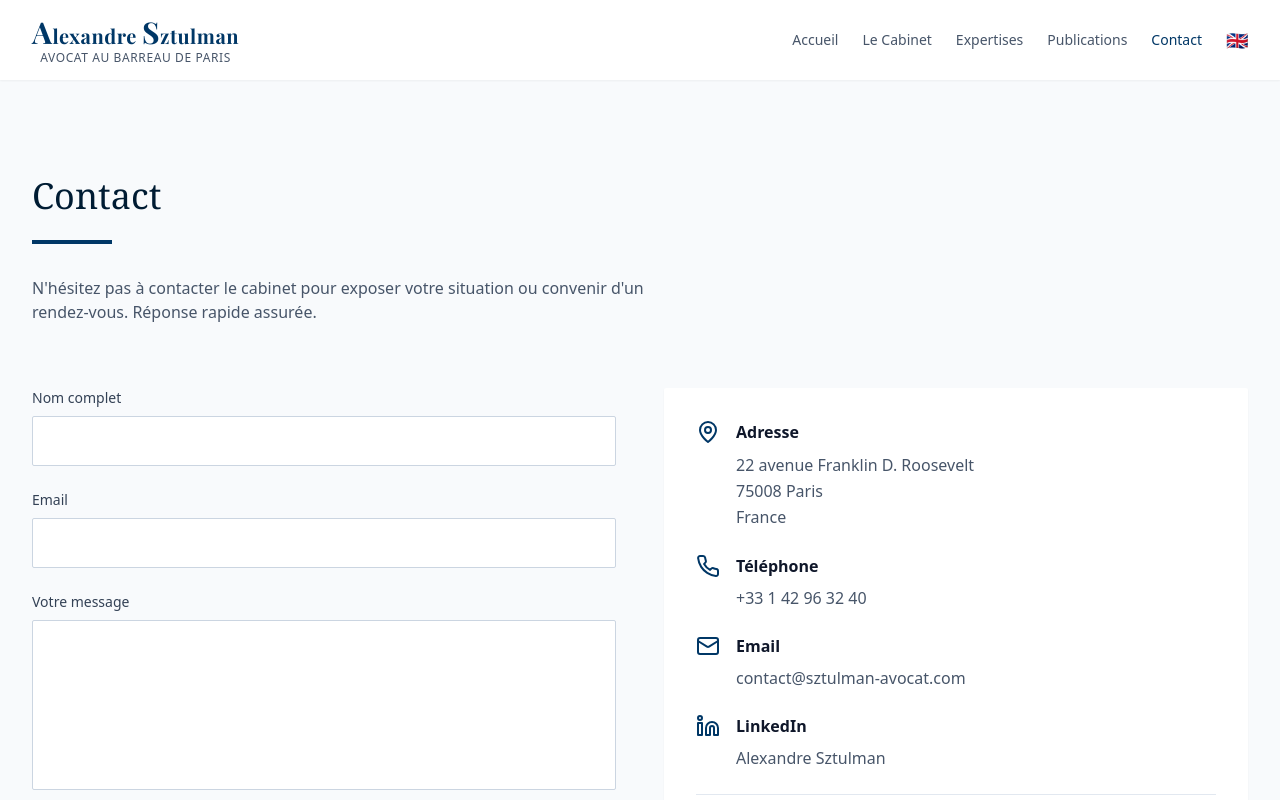
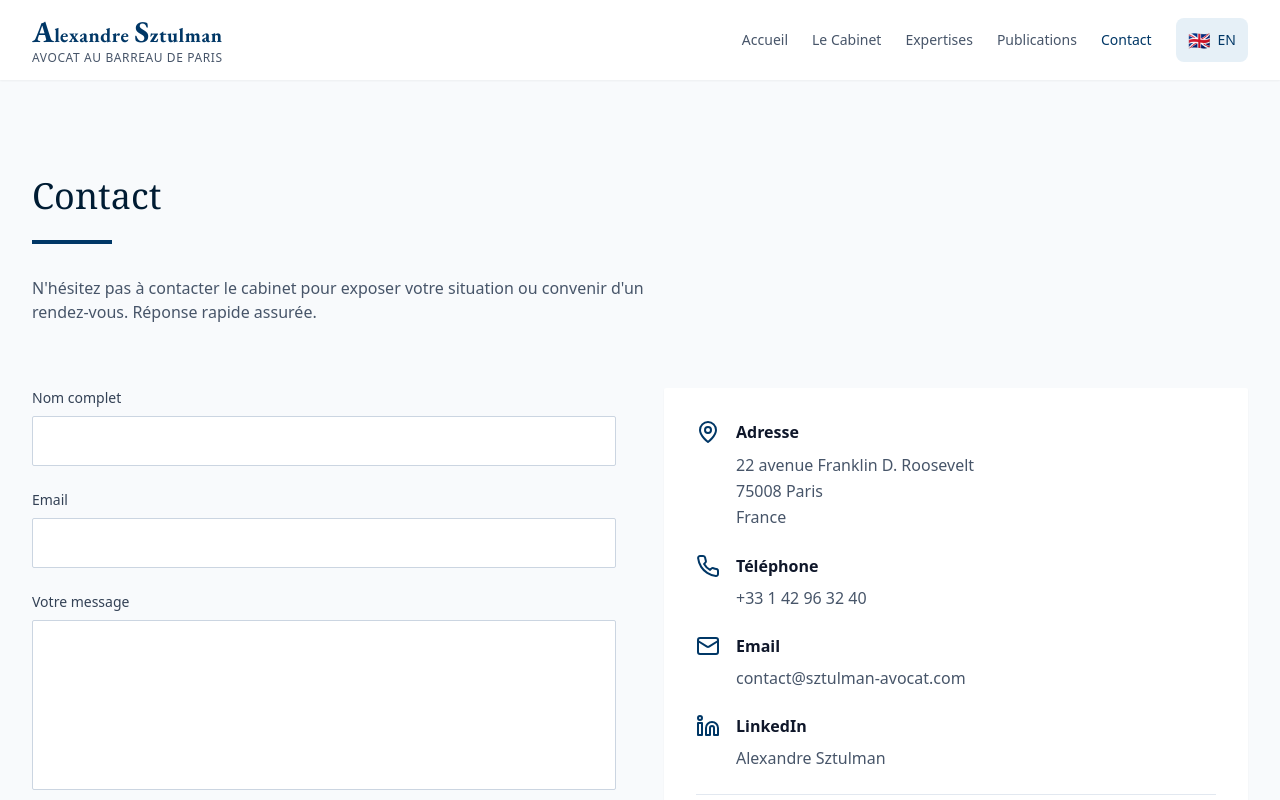
Before and after one commit to Jordanckn/Alexandre-Sztulman, a React (Vite) app: page /contact in a window 1280 px wide. Shown: the top 800 px of the page. Built offline with nearby package versions, Linux system fonts and the light colour scheme.

Commit message:
Updated Header.tsx

```diff
--- a/src/components/Header.tsx
+++ b/src/components/Header.tsx
@@ -51,7 +51,7 @@ export function Header({ language, onLanguageChange }: HeaderProps) {
             to="/"
             className="flex flex-col transition-colors items-center"
           >
-            <span className="text-xl font-bold tracking-wide text-primary-700 hover:text-primary-600 transition-colors font-trajan">
+            <span className="text-xl font-bold tracking-wide text-primary-700 hover:text-primary-600 transition-colors font-garamond">
               <span className="text-3xl">A</span>lexandre <span className="text-3xl">S</span>ztulman
             </span>
             <span className="text-xs tracking-wider text-slate-600 uppercase">
@@ -100,20 +100,22 @@ export function Header({ language, onLanguageChange }: HeaderProps) {
             })}
             <button
               onClick={() => onLanguageChange(language === 'fr' ? 'en' : 'fr')}
-              className="flex items-center space-x-1 text-slate-600 hover:text-primary-700 transition-colors text-lg"
+              className="flex items-center gap-2 px-3 py-2 bg-primary-50 hover:bg-primary-100 text-primary-700 rounded-lg transition-colors text-sm font-medium"
               aria-label={language === 'fr' ? 'Switch to English' : 'Passer au français'}
             >
-              <span>{language === 'fr' ? '🇬🇧' : '🇫🇷'}</span>
+              <span className="text-lg">{language === 'fr' ? '🇬🇧' : '🇫🇷'}</span>
+              <span>{language === 'fr' ? 'EN' : 'FR'}</span>
             </button>
           </div>
 
           <div className="md:hidden flex items-center space-x-4">
             <button
               onClick={() => onLanguageChange(language === 'fr' ? 'en' : 'fr')}
-              className="flex items-center text-lg"
+              className="flex items-center gap-2 px-3 py-2 bg-primary-50 hover:bg-primary-100 text-primary-700 rounded-lg transition-colors text-sm font-medium"
               aria-label={language === 'fr' ? 'Switch to English' : 'Passer au français'}
             >
-              <span>{language === 'fr' ? '🇬🇧' : '🇫🇷'}</span>
+              <span className="text-lg">{language === 'fr' ? '🇬🇧' : '🇫🇷'}</span>
+              <span>{language === 'fr' ? 'EN' : 'FR'}</span>
             </button>
             <button
               onClick={() => setMobileMenuOpen(!mobileMenuOpen)}
```
